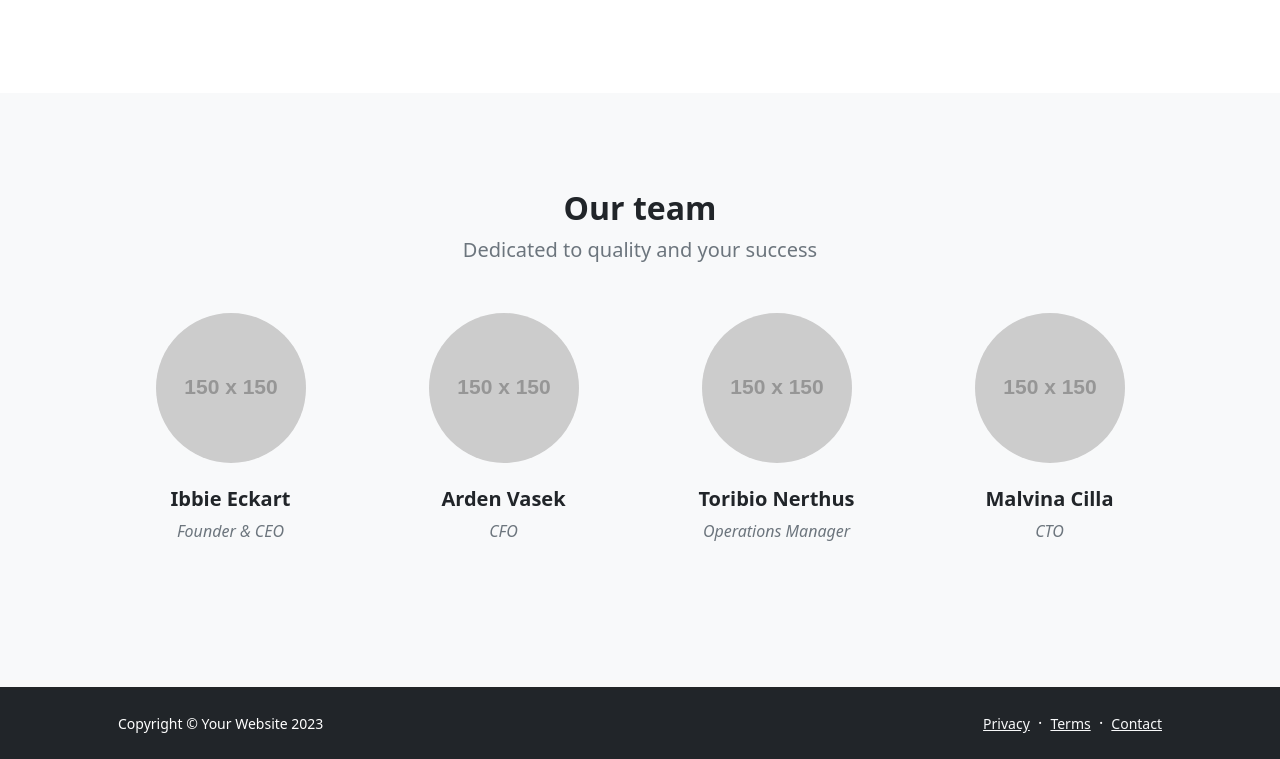
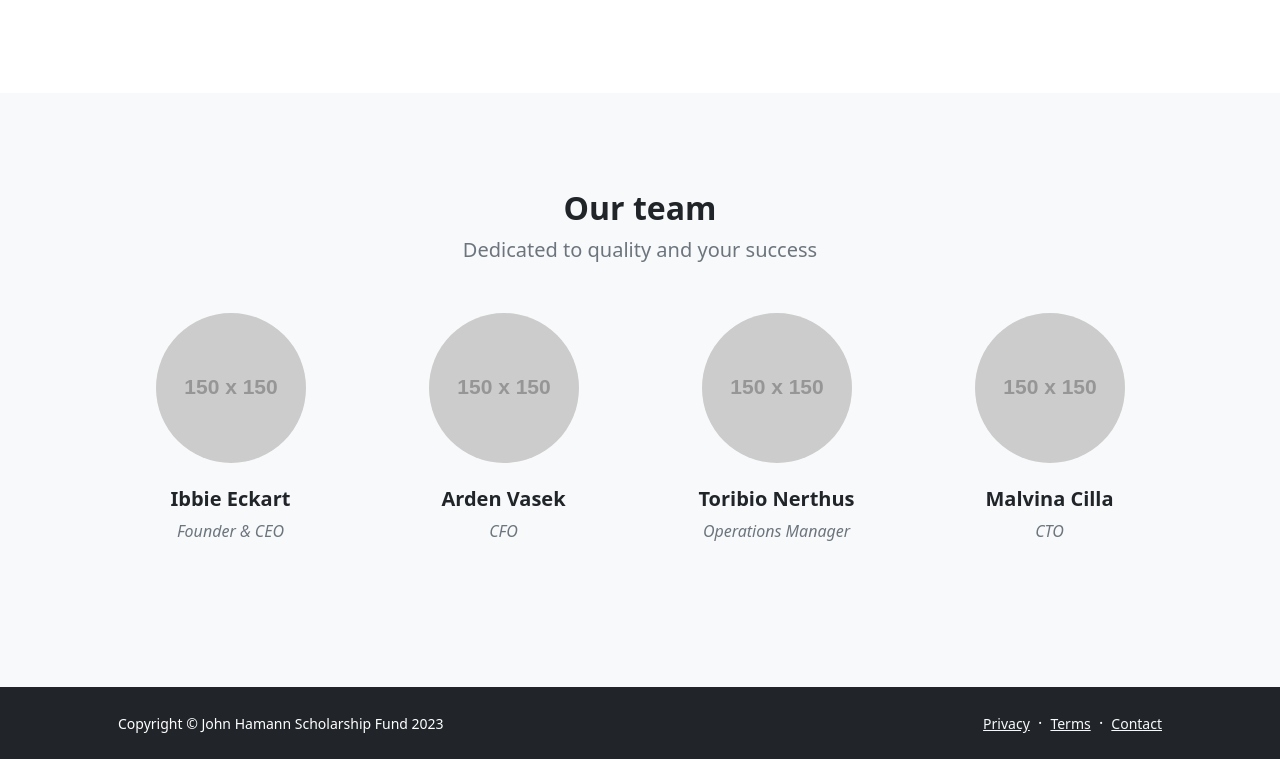
Before and after one commit to decentishDev/johnhamannscholarship, a plain HTML site: page about.html in a window 1280 px wide. Shown: the part 1507-2266 px from the top of the page. Drawn offline with nearby package versions, Linux system fonts and the light colour scheme; placeholder pictures from the web are drawn by us.

Commit message:
change copyright

```diff
--- a/about.html
+++ b/about.html
@@ -127,7 +127,7 @@
         <footer class="bg-dark py-4 mt-auto">
             <div class="container px-5">
                 <div class="row align-items-center justify-content-between flex-column flex-sm-row">
-                    <div class="col-auto"><div class="small m-0 text-white">Copyright &copy; Your Website 2023</div></div>
+                    <div class="col-auto"><div class="small m-0 text-white">Copyright &copy; John Hamann Scholarship Fund 2023</div></div>
                     <div class="col-auto">
                         <a class="link-light small" href="#!">Privacy</a>
                         <span class="text-white mx-1">&middot;</span>
```
